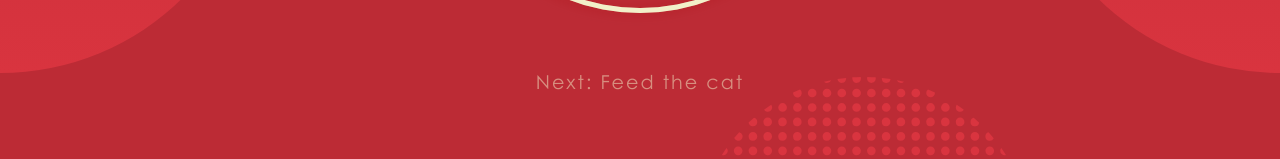
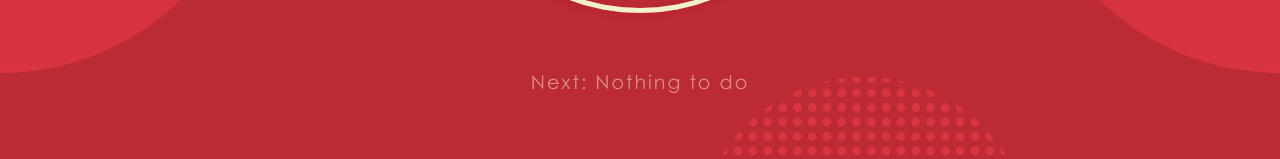
Before and after one commit to FAr18/tomato, a Vue app: page / in a window 1280 px wide. Shown: the part 587-746 px from the top of the page. Built offline with nearby package versions, Linux system fonts and the light colour scheme.

Commit message:
feat(Clock): display next task

```diff
--- a/src/components/TomatoClock.vue
+++ b/src/components/TomatoClock.vue
@@ -10,12 +10,12 @@
       <h2 class="time">{{ timeLeftStr }}</h2>
       <div class="control-container">
         <div class="control-button ring"></div>
-        <div class="control-button pause" v-if="timer" @click="pauseTimer"></div>
-        <div class="control-button play" v-else @click="playTimer"></div>
+        <div class="control-button pause" v-show="timer" @click="pauseTimer"></div>
+        <div class="control-button play" v-show="!timer" @click="playTimer"></div>
         <div class="control-button skip"></div>
       </div>
     </div>
-    <div class="next-task">Next: Feed the cat</div>
+    <div class="next-task">Next: {{ nextTaskTitle }}</div>
   </div>
 </template>
 
@@ -40,6 +40,12 @@ const currentTaskTitle = computed(() => {
     ? (todayTasks[currentTaskIndex.value] && todayTasks[currentTaskIndex.value].title) ||
         "Nothing to do"
     : "Resting";
+});
+
+const nextTaskTitle = computed(() => {
+  return todayTasks[currentTaskIndex.value + 1]
+    ? todayTasks[currentTaskIndex.value + 1].title
+    : "Nothing to do";
 });
 
 const progressValue = ref(0);
```
